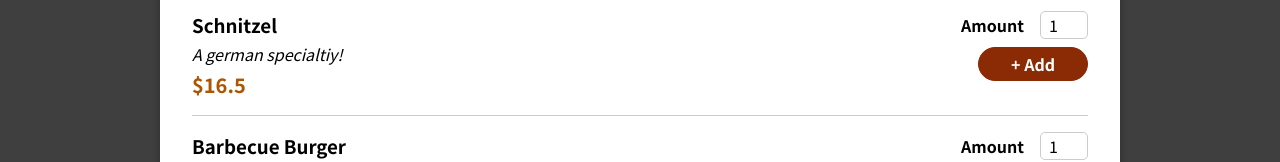
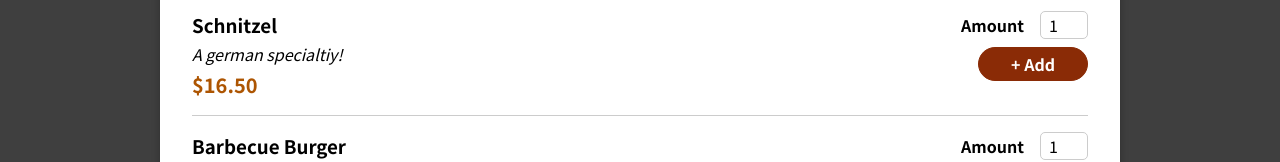
Before and after one commit to kazblacktopp/react-food-order-app, a React (Create React App) app: page / in a window 1280 px wide. Shown: the part 647-809 px from the top of the page. Built offline with nearby package versions, Linux system fonts and the light colour scheme.

Commit message:
Fix item price to 2 decimal places

```diff
--- a/src/components/Meals/MealItem.js
+++ b/src/components/Meals/MealItem.js
@@ -5,6 +5,7 @@ import classes from './MealItem.module.css';
 
 export default function MealItem(props) {
   const cartCtx = useContext(CartContext);
+  const price = props.item.price.toFixed(2);
 
   function addItemToCartHandler(amount) {
     cartCtx.addToCart({ ...props.item, amount: amount });
@@ -15,7 +16,7 @@ export default function MealItem(props) {
       <div>
         <h3>{props.item.title}</h3>
         <div className={classes.description}>{props.item.description}</div>
-        <div className={classes.price}>${props.item.price}</div>
+        <div className={classes.price}>${price}</div>
       </div>
       <div>
         <MealItemForm id={props.item.id} onAddItem={addItemToCartHandler} />
```
